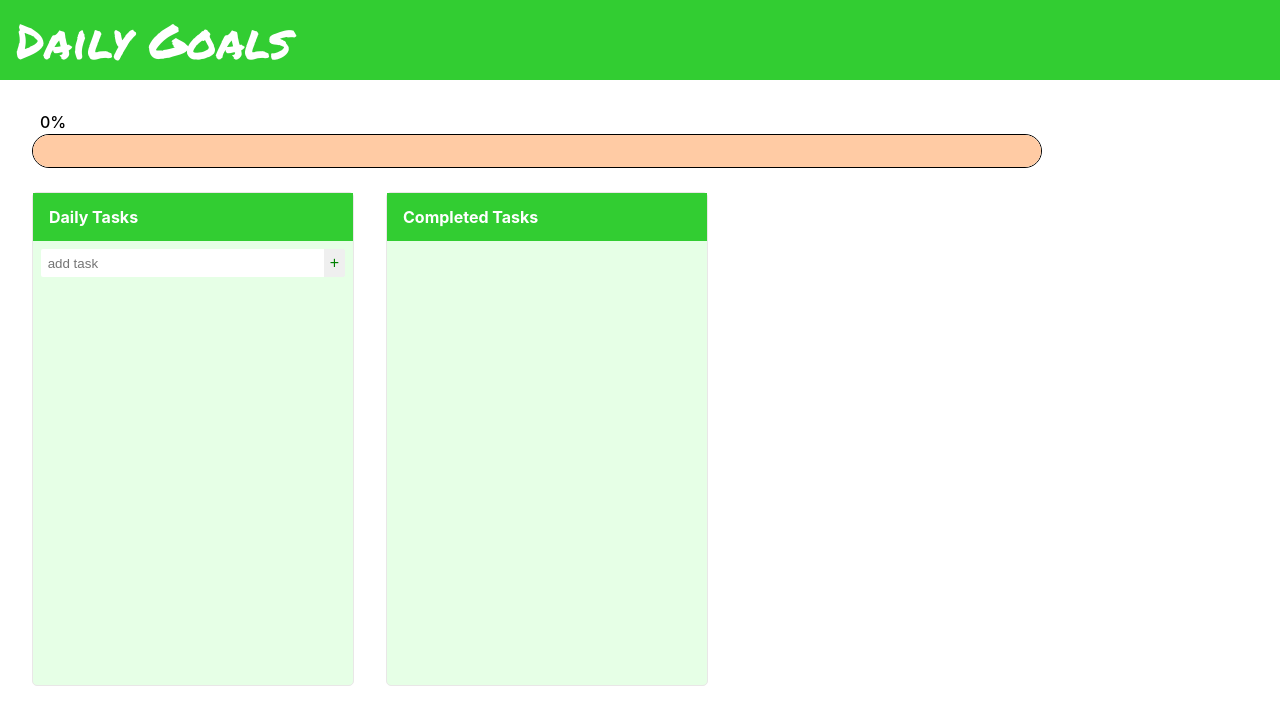
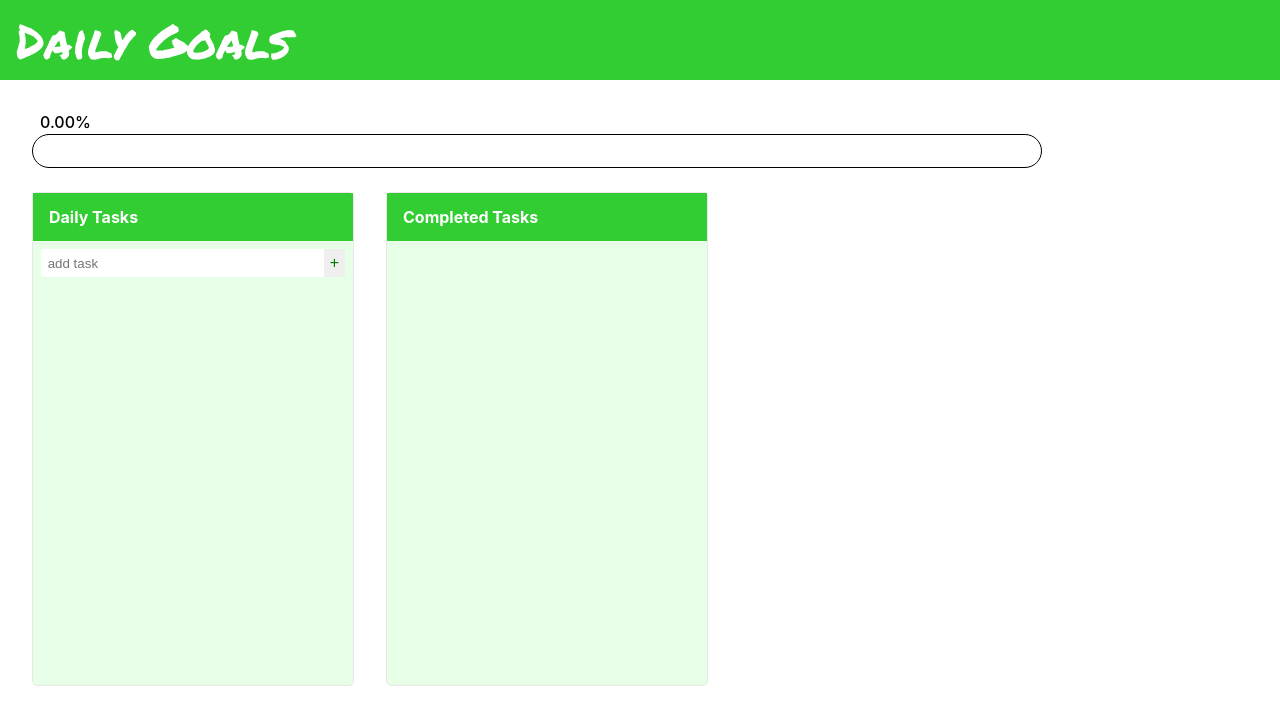
Before and after one commit to CodesperYu/dailygoals, a React (Create React App) app: page / in a window 1280 px wide. Shown: the top 724 px of the page. Built offline with nearby package versions, Linux system fonts and the light colour scheme.

Commit message:
add animated progress bar

```diff
--- a/src/components/main/main.js
+++ b/src/components/main/main.js
@@ -59,8 +59,8 @@ export default class Main extends Component {
 		return (
 			<div className='container'>
 				<ProgressBar
-					incompletedTask = { this.state.tasks.length || 0 }
-					completedTask = {this.state.completedTasks.length || 0}
+					incompleteTasks = { this.state.tasks.length || 0 }
+					completedTasks = { this.state.completedTasks.length || 0 }
 				/>
 				<div className='container__list'>
 					<Daily
--- a/src/components/progressbar/bar.js
+++ b/src/components/progressbar/bar.js
@@ -3,19 +3,60 @@ import Fill from './fill';
 import './progressbar.scss'
 
 export default class Bar extends Component {
-	constructor() {
-		super()
+	constructor(props) {
+		super(props);
 		this.state = {
-
+			completion: '0.00%'
 		}
 	}
 
+	componentDidMount() {
+		this.updateCompletion();
+	}
+
+	componentDidUpdate() {
+		if (this.hasCompletionChange()) {
+			console.log('there is a change');
+			this.updateCompletion();
+		}
+	}
+
+	hasCompletionChange() {
+		console.log(this.state.completion, this.getPercentageCompletion());
+		return this.state.completion !== this.getPercentageCompletion();
+	}
+
+	getPercentageCompletion() {
+		let percentage = 0;
+		// console.log(this.props);
+		// console.log(!this.isTaskEmpty());
+		if (!this.isTaskEmpty()) {
+			percentage = (this.props.completedTasks / (this.props.incompleteTasks + this.props.completedTasks) * 100);
+		}
+		// console.log(this.props.completedTasks / (this.props.incompleteTasks + this.props.completedTasks))
+		// console.log('get percentage ', percentage);
+		return percentage.toFixed(2) + '%';
+	}
+
+	updateCompletion() {
+		let percentage = this.getPercentageCompletion();
+		console.log('percentage ', percentage);
+		this.setState({
+			completion: percentage
+		})
+	}
+
+	isTaskEmpty() {
+		return this.props.completedTasks === 0 && this.props.incompleteTasks === 0
+	}
+
 	render() {
+		console.log(this.props.incompleteTasks);
 		return (
 			<div className='progress-bar--container'>
-				<div className='progress-bar--percentage'>0%</div>
+				<div className='progress-bar--percentage'> {this.state.completion} </div>
 				<div className='progress-bar'>
-					<Fill/>
+					<Fill completion = { this.state.completion }/>
 				</div>
 			</div>
 		)
--- a/src/components/progressbar/fill.js
+++ b/src/components/progressbar/fill.js
@@ -2,8 +2,9 @@ import React, { Component } from 'react';
 
 export default class Fill extends Component {
 	render() {
+		console.log(this.props.completion);
 		return (
-			<div className='progress-bar--fill'></div>
+			<div className='progress-bar--fill' style={{ width: `${this.props.completion}` }}></div>
 		)
 	}
 }
--- a/src/components/progressbar/progressbar.scss
+++ b/src/components/progressbar/progressbar.scss
@@ -16,5 +16,6 @@
 		border-radius: inherit;
 		height: inherit;
 		background-color: #ffcba4;
+		transition: width 1s ease-in;
 	}
 }
```
